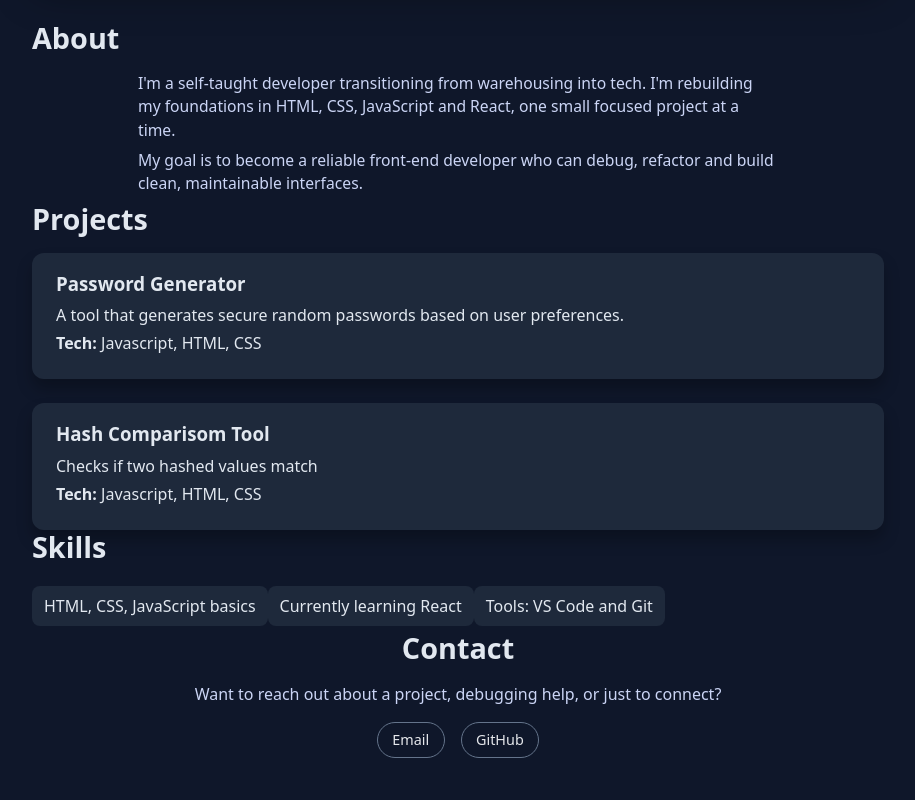
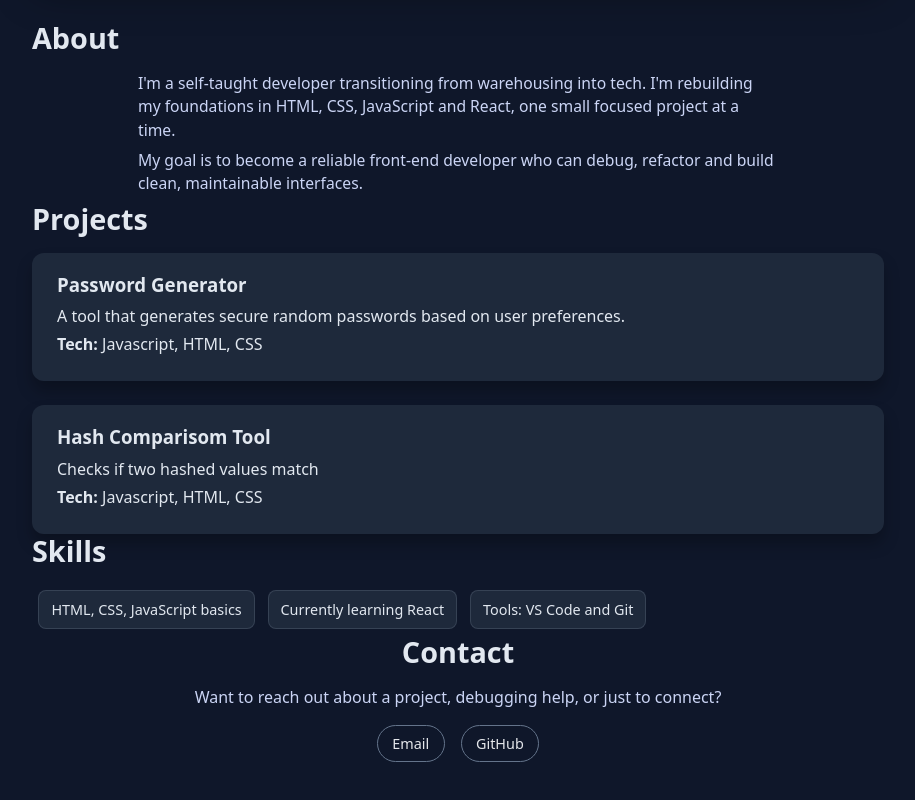
Before and after one commit to SUDO-j182/Portfolio-Site-v2, a React (Vite) app: page / in a window 1280 px wide. Shown: the part 464-1264 px from the top of the page, without its empty margins (182-1097 px from the left). Built offline with nearby package versions, Linux system fonts and the light colour scheme.

Commit message:
Added hover and entry animations to hero, cards and chips

```diff
--- a/src/App.css
+++ b/src/App.css
@@ -41,6 +41,17 @@ h2 {
   margin-bottom: 1rem;
   font-weight: 600;
 }
+@keyframes fadeInUp {
+  from {
+    opacity: 0;
+    transform: translateY(12px);
+  }
+  to {
+    opacity: 1;
+    transform: translateY(0);
+  }
+}
+
 /* --- Hero section --- */
 
 .hero {
@@ -50,7 +61,9 @@ h2 {
   background: radial-gradient(circle at top left, #1d4ed8 0, #1e293b 45%, #020617 100%);
   border-radius: 1rem;
   box-shadow: 0 18px 40px rgba(0, 0, 0, 0.4);
+  animation: fadeInUp 0.5s ease-out 0.05s both;
 }
+
 
 .hero-kicker {
   font-size: 0.9rem;
@@ -126,7 +139,21 @@ h2 {
   border-radius: 0.75rem;
   text-align: left;
   box-shadow: 0 10px 15px rgba(0,0,0,0.25);
+  border: 1px solid transparent;
+  transition:
+    transform 0.18s ease,
+    box-shadow 0.18s ease,
+    border-color 0.18s ease,
+    background 0.18s ease;
 }
+
+.projects-grid article:hover {
+  transform: translateY(-4px);
+  box-shadow: 0 18px 35px rgba(0, 0, 0, 0.45);
+  border-color: rgba(148, 163, 184, 0.6);
+  background: #111827;
+}
+
 
 .projects-grid h3 {
   margin-top: 0;
@@ -146,9 +173,22 @@ h2 {
   background: #1e293b;
   padding: 0.5rem 0.75rem;
   border-radius: 0.5rem;
-  margin: 0.35rem 0;
+  margin: 0.35rem 0.4rem;
   display: inline-block;
+  font-size: 0.9rem;
+  border: 1px solid rgba(148, 163, 184, 0.2);
+  transition:
+    background 0.18s ease,
+    transform 0.18s ease,
+    border-color 0.18s ease;
 }
+
+#skills li:hover {
+  background: #0f172a;
+  transform: translateY(-2px);
+  border-color: rgba(148, 163, 184, 0.8);
+}
+
 /* --- About --- */
 
 .about-text {
@@ -183,9 +223,16 @@ h2 {
   border: 1px solid #64748b;
   padding: 0.4rem 0.9rem;
   font-size: 0.9rem;
+  transition:
+    background 0.18s ease,
+    color 0.18s ease,
+    border-color 0.18s ease,
+    transform 0.18s ease;
 }
 
 .contact-links a:hover {
   border-color: #38bdf8;
   color: #38bdf8;
+  background: rgba(15, 23, 42, 0.85);
+  transform: translateY(-1px);
 }
```
